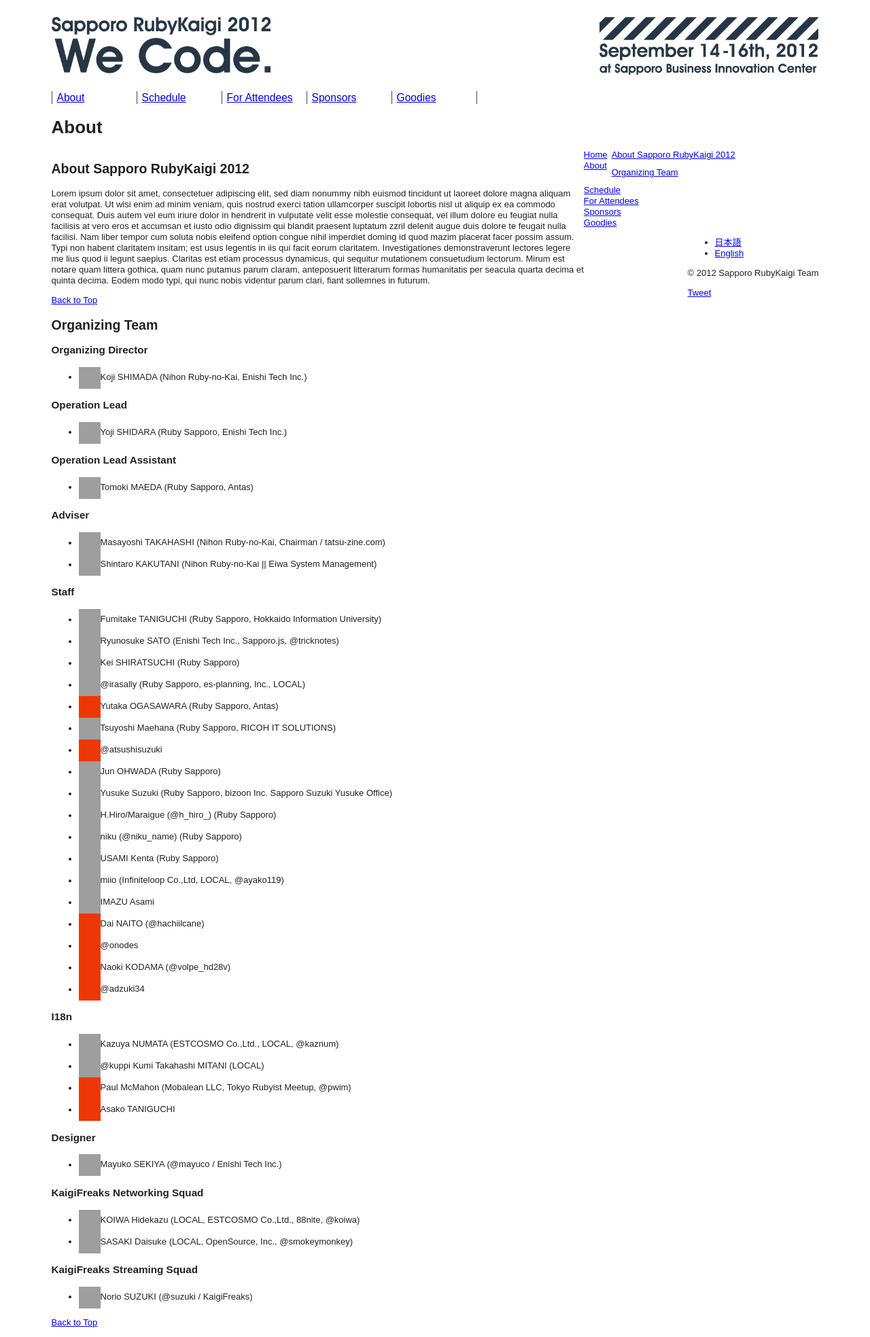
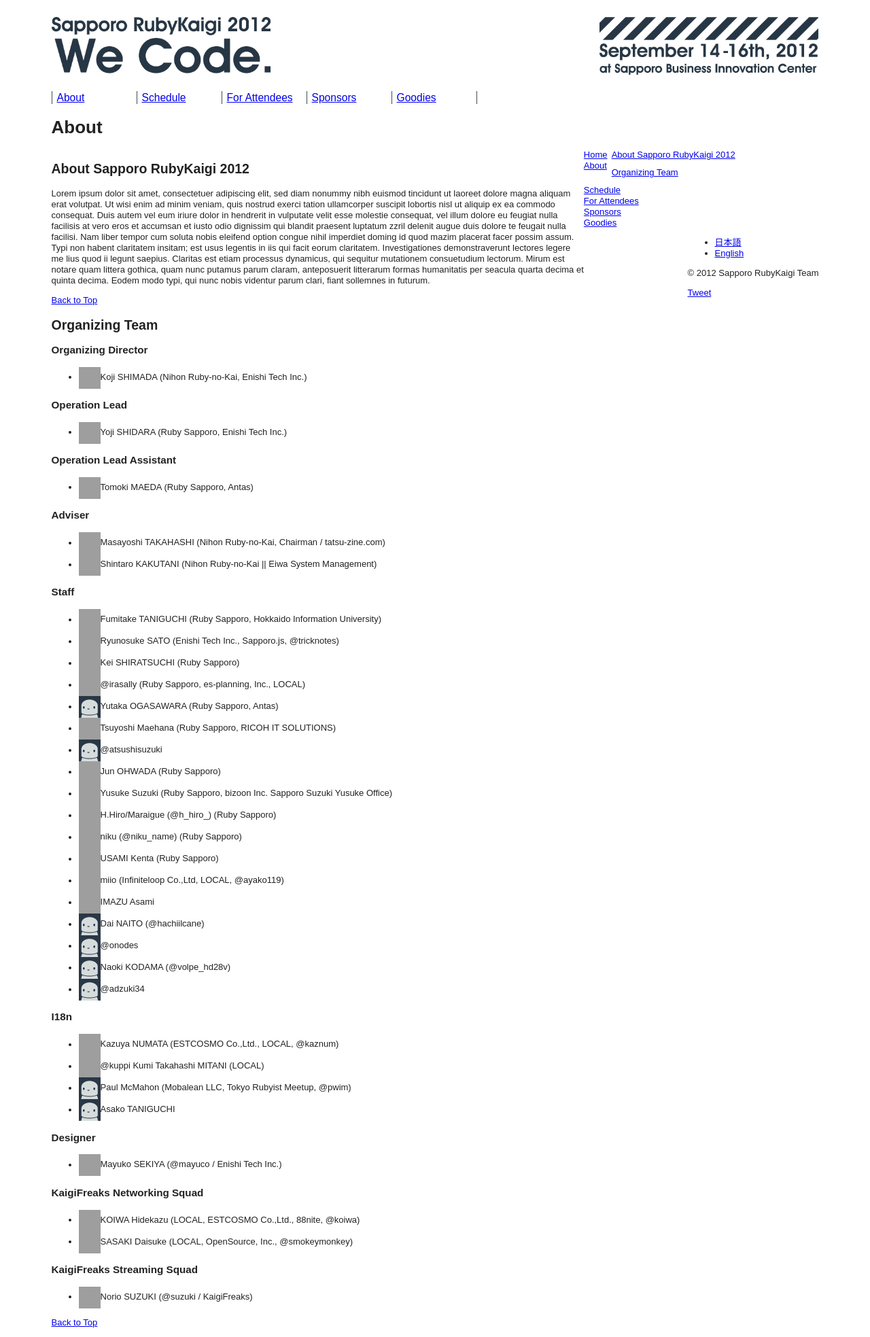
Before and after one commit to ruby-sapporo/sapporo.rubykaigi.org, a Jekyll site: the page built from 2012/en/about.html, in a window 1280 px wide. Shown: the whole page at 68% size. Built offline with Jekyll 4.4.1, drawn with Linux system fonts in a browser that asks for light colours; nearby versions of some CDN libraries; Markdown is read by kramdown in place of the engine named in the settings; comment, search, counter and statistics services are not loaded; grey boxes are pictures that could not be loaded.

Commit message:
[#28935297] add default avatar to the Team

```diff
--- a/2012/en/about.html
+++ b/2012/en/about.html
@@ -35,9 +35,9 @@
     <li><img alt="avatar "width="32" height="32" src="http://www.gravatar.com/avatar/dc03a27ae31ba428c560c00c9128cd75?s=32">Ryunosuke SATO (Enishi Tech Inc., Sapporo.js, @tricknotes)</li>
     <li><img alt="avatar "width="32" height="32" src="http://www.gravatar.com/avatar/046d95b910ab412d0c059caac797ade3?s=32">Kei SHIRATSUCHI (Ruby Sapporo)</li>
     <li><img alt="avatar "width="32" height="32" src="http://www.gravatar.com/avatar/b69bb3a59c3977e221a4cc98a997c60d?s=32">@irasally (Ruby Sapporo, es-planning, Inc.,  LOCAL)</li>
-    <li><img alt="avatar "width="32" height="32" src="/2012/images/sample.png">Yutaka OGASAWARA (Ruby Sapporo, Antas)</li>
+    <li><img alt="avatar "width="32" height="32" src="/2012/images/avatar.png">Yutaka OGASAWARA (Ruby Sapporo, Antas)</li>
     <li><img alt="avatar "width="32" height="32" src="http://www.gravatar.com/avatar/e8ebe7d4ec09c5dd77ee064706836f23?s=32">Tsuyoshi Maehana (Ruby Sapporo, RICOH IT SOLUTIONS)</li>
-    <li><img alt="avatar "width="32" height="32" src="/2012/images/sample.png">@atsushisuzuki</li>
+    <li><img alt="avatar "width="32" height="32" src="/2012/images/avatar.png">@atsushisuzuki</li>
     <li><img alt="avatar "width="32" height="32" src="http://www.gravatar.com/avatar/6fd9be5cd0196df5ad62a5a5f2be3c55?s=32">Jun OHWADA (Ruby Sapporo)</li>
     <li><img alt="avatar "width="32" height="32" src="http://www.gravatar.com/avatar/bd5ab9f0d5930b68360ad04f93770340?s=32">Yusuke Suzuki (Ruby Sapporo, bizoon Inc. Sapporo Suzuki Yusuke Office)</li>
     <li><img alt="avatar "width="32" height="32" src="http://www.gravatar.com/avatar/cbf54602ce97c802e423cf003eda27a7?s=32">H.Hiro/Maraigue (@h_hiro_) (Ruby Sapporo)</li>
@@ -45,17 +45,17 @@
     <li><img alt="avatar "width="32" height="32" src="http://www.gravatar.com/avatar/03f206bb80a2439f1f27f8714af55838?s=32">USAMI Kenta (Ruby Sapporo)</li>
     <li><img alt="avatar "width="32" height="32" src="http://www.gravatar.com/avatar/0ba46a270a113f5f303289240b868233?s=32">miio (Infiniteloop Co.,Ltd, LOCAL, @ayako119)</li>
     <li><img alt="avatar "width="32" height="32" src="http://www.gravatar.com/avatar/c4661e356b1ea4bc77bce3aaf9426bc6?s=32">IMAZU Asami</li>
-    <li><img alt="avatar "width="32" height="32" src="/2012/images/sample.png">Dai NAITO (@hachiilcane)</li>
-    <li><img alt="avatar "width="32" height="32" src="/2012/images/sample.png">@onodes</li>
-    <li><img alt="avatar "width="32" height="32" src="/2012/images/sample.png">Naoki KODAMA (@volpe_hd28v)</li>
-    <li><img alt="avatar "width="32" height="32" src="/2012/images/sample.png">@adzuki34</li>
+    <li><img alt="avatar "width="32" height="32" src="/2012/images/avatar.png">Dai NAITO (@hachiilcane)</li>
+    <li><img alt="avatar "width="32" height="32" src="/2012/images/avatar.png">@onodes</li>
+    <li><img alt="avatar "width="32" height="32" src="/2012/images/avatar.png">Naoki KODAMA (@volpe_hd28v)</li>
+    <li><img alt="avatar "width="32" height="32" src="/2012/images/avatar.png">@adzuki34</li>
   </ul>
   <h3>I18n</h3>
   <ul>
     <li><img alt="avatar "width="32" height="32" src="http://www.gravatar.com/avatar/fbcf9ed09205a5093069f0a2ccccfdf8?s=32">Kazuya NUMATA (ESTCOSMO Co.,Ltd., LOCAL, @kaznum)</li>
     <li><img alt="avatar "width="32" height="32" src="http://www.gravatar.com/avatar/7570b7418f99ca48c36ca5236b8847c8?s=32">@kuppi Kumi Takahashi MITANI (LOCAL)</li>
-    <li><img alt="avatar "width="32" height="32" src="/2012/images/sample.png">Paul McMahon (Mobalean LLC, Tokyo Rubyist Meetup, @pwim)</li>
-    <li><img alt="avatar "width="32" height="32" src="/2012/images/sample.png">Asako TANIGUCHI</li>
+    <li><img alt="avatar "width="32" height="32" src="/2012/images/avatar.png">Paul McMahon (Mobalean LLC, Tokyo Rubyist Meetup, @pwim)</li>
+    <li><img alt="avatar "width="32" height="32" src="/2012/images/avatar.png">Asako TANIGUCHI</li>
   </ul>
   <h3>Designer</h3>
   <ul>
```
Also changed, not shown: 2012/ja/about.html (+8 -8 lines), 2012/images/avatar.png (added).
